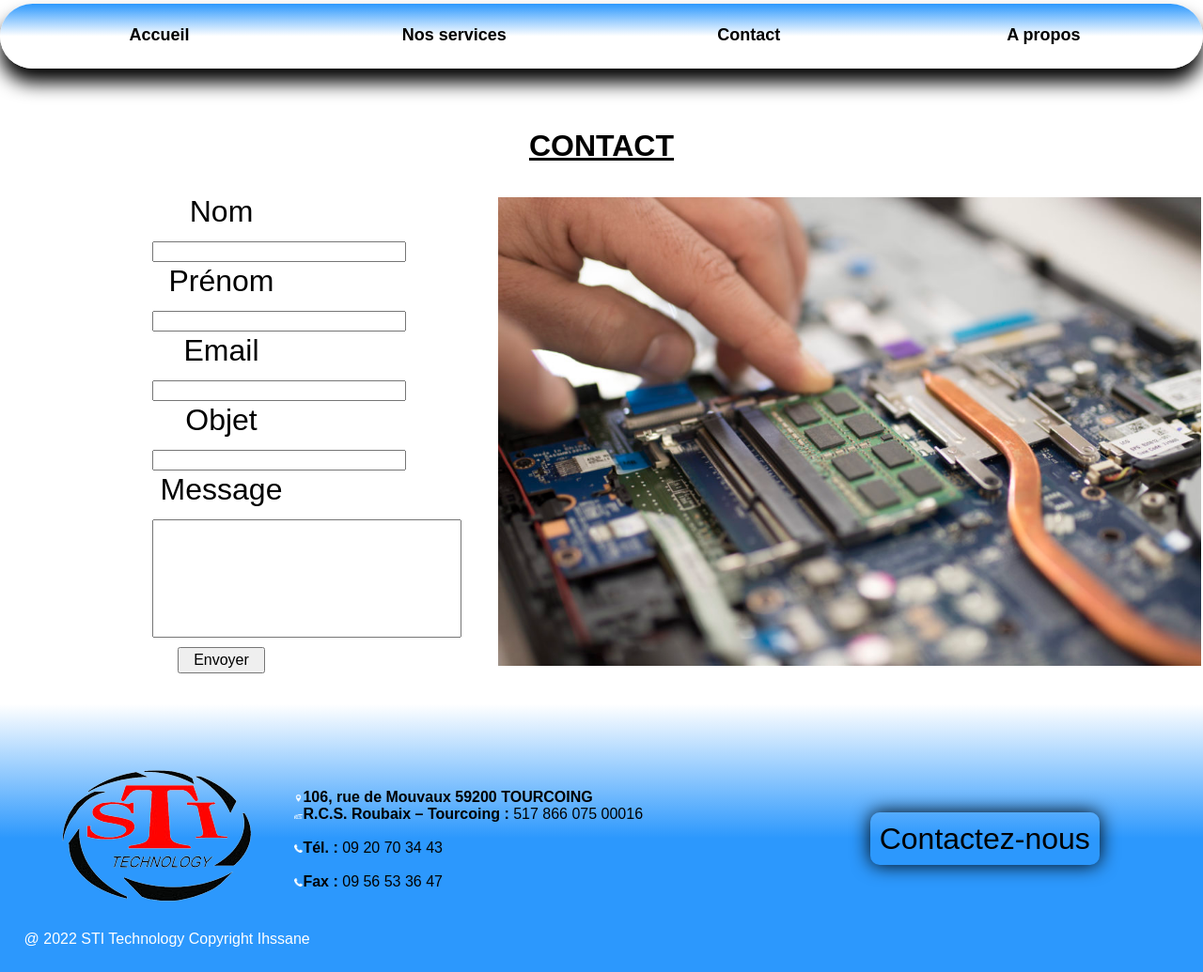
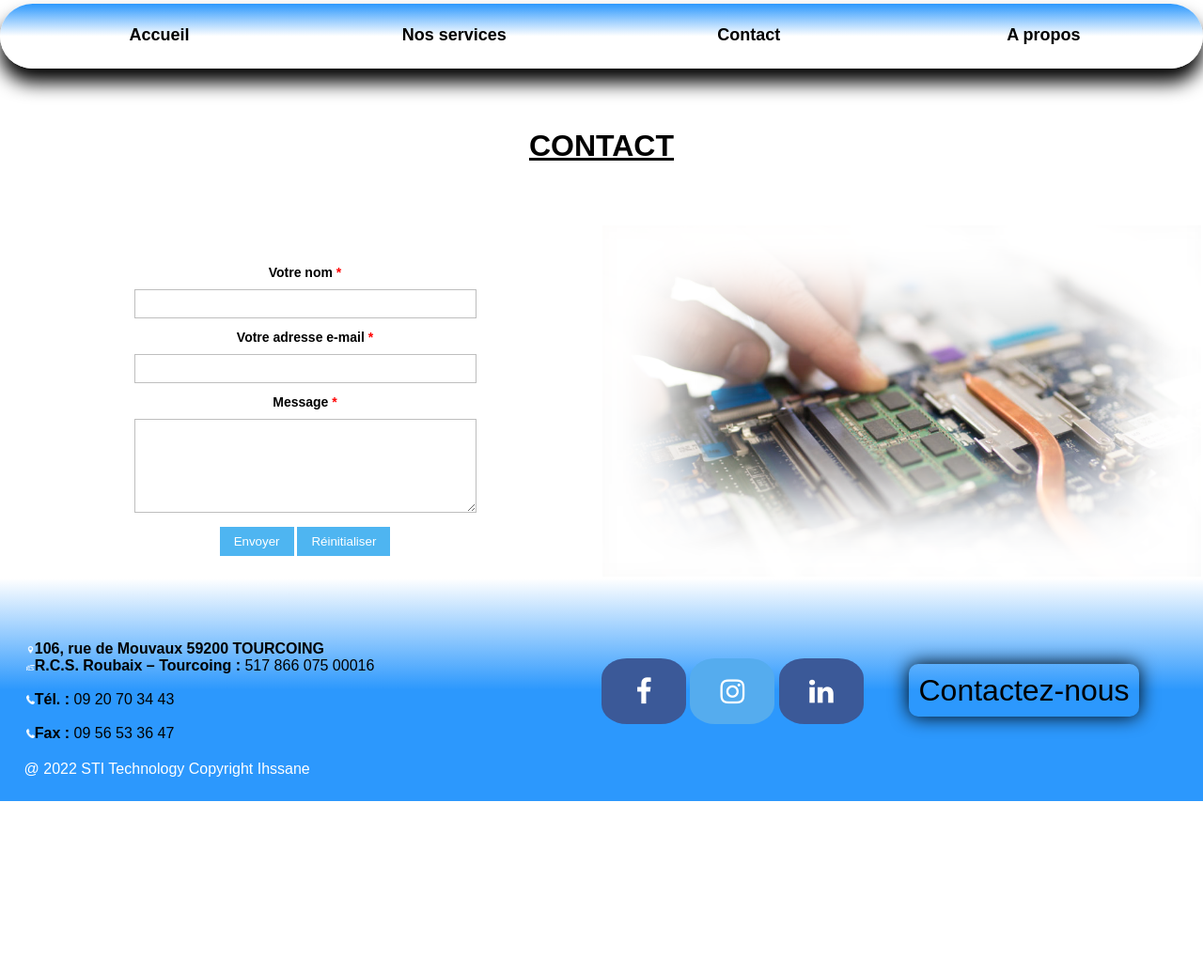
Before and after one commit to Ancestrix/sti-technology, a PHP site: page /contact.html in a window 1280 px wide; the page is wider, and only the part inside the window is pictured. Shown: the part 151-1186 px from the top of that part at 94% size. After the commit the page ends 1004 px from the top of that part, so only its background shows below. Run offline with PHP 8.4, Linux system fonts and the light colour scheme.

Commit message:
ajout des modif

```diff
--- a/contact.html
+++ b/contact.html
@@ -4,8 +4,59 @@
     <meta charset="UTF-8">
     <meta http-equiv="X-UA-Compatible" content="IE=edge">
     <meta name="viewport" content="width=device-width, initial-scale=1.0">
+    <link rel="stylesheet" href="https://cdnjs.cloudflare.com/ajax/libs/font-awesome/4.7.0/css/font-awesome.min.css">
     <link rel="stylesheet" href="style_contact.css">
     <title>STI Technology</title>
+    <script>
+      function validateForm(){
+        var name = document.forms["myForm"]["name"];
+        var email = document.forms["myForm"]["email"];
+        var message = document.forms["myForm"]["message"];
+
+        if (name.value == "")
+        {
+            document.getElementById('errorname').innerHTML="Veuillez entrez un nom valide";
+            name.focus();
+            return false;
+        }else{
+            document.getElementById('errorname').innerHTML="";
+        }
+
+        if (email.value == "")
+        {
+            document.getElementById('erroremail').innerHTML="Veuillez entrez une adresse mail valide";
+            email.focus();
+            return false;
+        }else{
+            document.getElementById('erroremail').innerHTML="";
+        }
+
+        if (email.value.indexOf("@", 0) < 0)
+        {
+            document.getElementById('erroremail').innerHTML="Veuillez entrez une adresse mail valide";
+            email.focus();
+            return false;
+        }
+
+        if (email.value.indexOf(".", 0) < 0)
+        {
+            document.getElementById('erroremail').innerHTML="Veuillez entrez une adresse mail valide";
+            email.focus();
+            return false;
+        }
+
+        if (message.value == "")
+        {
+            document.getElementById('errormsg').innerHTML="Veuillez entrez un message valide";
+            message.focus();
+            return false;
+        }else{
+            document.getElementById('errormsg').innerHTML="";
+        }
+
+        return true;
+      }
+    </script>
 </head>
 <body>
   <a href="index.html" class="logo"><img src="stilogo.png" /></a>
@@ -26,30 +77,69 @@
       <table>
         <tr>
           <td class="formulaire">
-            <form action="mailto:mokadem59200@live.fr?subject=Test&body=Mon test de mail" method="get">
-              Nom <br><input type="text" name="nom"><br>
-              Prénom <br><input type="text" name="prenom"><br>
-              Email <br><input type="email" name="email" id=""><br>
-              Objet <br><input type="text" name="sujet" id=""><br>
-              Message <br><input type="text" name="message" id="msg" width="200"><br>
-              <a href="mailto:mokadem59200@live.fr?subject=Test&body=Mon test de mail"><input type="submit" value="Envoyer" id="send" ></a>
-            </form>
+            <form name="myForm" action="/file.php" onsubmit="return validateForm()" method="post">
+              <table class="form-style">
+                 <tr>
+                    <td>
+                       <label>
+                          Votre nom <span class="required">*</span>
+                       </label>
+                    </td>
+                    <td>
+                       <input type="text" name="name" class="long"/>
+                       <span class="error" id="errorname"></span>
+                    </td>
+                 </tr>
+                 <tr>
+                    <td>
+                       <label>
+                          Votre adresse e-mail <span class="required">*</span>
+                       </label>
+                    </td>
+                    <td>
+                       <input type="email" name="email" class="long"/>
+                       <span class="error" id="erroremail"></span>
+                    </td>
+                 </tr>
+                 <tr>
+                    <td>
+                       <label>
+                          Message <span class="required">*</span>
+                       </label>
+                    </td>
+                    <td>
+                       <textarea name="message" class="long field-textarea"></textarea>
+                       <span class="error" id="errormsg"></span>
+                    </td>
+                 </tr>
+                 <tr>
+                    <td></td>
+                    <td>
+                       <input type="submit" value="Envoyer">
+                       <input type="reset" value="Réinitialiser">
+                    </td>
+                 </tr>
+              </table>
+           </form>
           </td>
-          <td class="info"><img src="informatique.jpg" /></td>
+          <td class="info"><div></div></td>
         </tr>
       </table>
     </contenu>
+
     <footer>
       <table class="gauche">
         <tr>
-          <td class="logo">
-            <img src="stilogo.png"/>
-          </td>
           <td class="coordonnee">
             <img src="adresse.png"/><b>106, rue de Mouvaux 59200 TOURCOING </b><br>
             <p><img src="rcs.png"/><b>R.C.S. Roubaix – Tourcoing :</b> 517 866 075 00016 </p> <br>
             <p><img src="phone.png"/><b>Tél. : </b><a href="tel:" class="tel"> 09 20 70 34 43</a></p><br>
             <p><img src="phone.png"/><b>Fax :</b><a href="tel:" class="tel"> 09 56 53 36 47</a></p>
+          </td>
+          <td class="rs">
+            <a href="#" class="fa fa-facebook"></a>
+            <a href="#" class="fa fa-instagram"></a>
+            <a href="#" class="fa fa-linkedin"></a>
           </td>
           <td class="contact"><a href="mailto:mokadem59200@live.fr?subject=Test&body=Mon test de mail" class="foot">Contactez-nous</a></td>
         </tr>
--- a/style_contact.css
+++ b/style_contact.css
@@ -55,8 +55,8 @@ a.logo{
     width: fit-content;
     text-align: center;
     margin-left: 45%;
-    margin-right: 45%;
 }
+
 
 nav li a:hover{
     color: red;
@@ -74,44 +74,27 @@ h1.titre{
     box-shadow: inset 5px 5px 80px 0px black;
 }
 
-contenu form {
-    padding: 15%;
-    text-align: center;
-    font-size: 200%;
-}
 
-input {
-    padding-inline-end: 40%;
-    font-size: medium;
+contenu table {
+    width: 100%;
+    margin-top: 5%;
     text-align: center;
 }
 
-input#send{
-    margin-top: 2%;
-    padding-inline: 10%;
-    padding-block: 2%;
-    font-size: medium;
+
+contenu td.info {
+    width: 50%;
 }
 
-input#msg {
-    padding-inline-end: 80%;
-    padding-block-end: 70%;
-    font-size: medium;
+contenu td.info div{
+    width: 100%;
+    height: 374px;
+    background-image: url("./informatique.jpg");
+    background-size:cover;
+    background-repeat: no-repeat;
+    box-shadow: inset 0px 0px 75px 100px white;
 }
 
-
-contenu table {
-    width: 90%;
-    margin-left: 10%;
-    text-align: right;
-}
-contenu td.info{
-    box-shadow: inset 1px 1px 100px white;
-}
-
-contenu td img{
-    width: 80%;
-}
 
 footer {
     padding-top: 5%;
@@ -165,3 +148,172 @@ footer a.tel{
 footer a:hover{
     color: red;
 }
+
+.fa {
+    padding: 20px;
+    font-size: 30px;
+    width: 50px;
+    text-align: center;
+    text-decoration: none;
+    border-radius: 30%;
+  }
+
+  .fa:hover {
+    opacity: 0.7;
+  }
+
+
+  .fa-facebook {
+    background: #3B5998;
+    color: white;
+  }
+
+  .fa-instagram {
+    background: #55ACEE;
+    color: white;
+  }
+
+  .fa-linkedin {
+    background: #3B5998;
+    color: white;
+  }
+
+  @media screen and (max-width: 700px) and (min-width: 350px){
+
+    a.logo{
+        text-align: justify;
+        margin-left: 25%;
+    }
+
+    footer td.contact{
+        width: 25%;
+        font-size: 0.4em;
+    }
+
+    .fa {
+        padding: 10px;
+        width: 12px;
+        text-align: center;
+        text-decoration: none;
+        border-radius: 30%;
+        font-size: small;
+      }
+  }
+
+  @media screen and (max-width: 350px) {
+
+    td.coordonnee p,td.coordonnee b{
+        font-size: small;
+    }
+
+    a.logo{
+        text-align: justify;
+        margin-left: 20%;
+    }
+
+    footer td.contact{
+        width: 25%;
+        font-size: 0.32em;
+    }
+
+    .fa {
+        padding: 5px;
+        width: 12px;
+        text-align: center;
+        text-decoration: none;
+        border-radius: 30%;
+        font-size: small;
+      }
+    }
+    @media screen and (max-width: 1000px) and (min-width: 700px) {
+
+        a.logo{
+            text-align: justify;
+            margin-left: 40%;
+        }
+
+        footer td.contact{
+            width: 25%;
+            font-size: 0.8em;
+        }
+
+        .fa {
+            padding: 20px;
+            width: 12px;
+            text-align: center;
+            text-decoration: none;
+            border-radius: 30%;
+            font-size: large;
+          }
+  }
+
+
+
+
+
+
+
+
+
+.form-style {
+    margin:10px auto;
+    width: 400px;
+    padding: 20px 12px 10px 20px;
+    font: 14px "Lucida Sans Unicode", "Lucida Grande", sans-serif;
+  }
+  .form-style td {
+    padding: 0;
+    display: block;
+    list-style: none;
+    margin: 10px 0 0 0;
+  }
+  .form-style label{
+    margin:0 0 3px 0;
+    padding:0px;
+    display:block;
+    font-weight: bold;
+  }
+  .form-style .required{
+    color:red;
+  }
+  .form-style input[type=submit], .form-style input[type=reset]{
+    background: #4eb5f1;
+    padding: 8px 15px 8px 15px;
+    border: none;
+    color: #fff;
+  }
+  .form-style input[type=submit]:hover, .form-style input[type=reset]:hover{
+    background: #4eb5f1;
+    box-shadow:none;
+    -moz-box-shadow:none;
+    -webkit-box-shadow:none;
+  }
+  .form-style .field-textarea{
+    height: 100px;
+  }
+  .form-style input[type=text],
+  .form-style input[type=email],
+  textarea{
+    box-sizing: border-box;
+    -webkit-box-sizing: border-box;
+    -moz-box-sizing: border-box;
+    border:1px solid #BEBEBE;
+    padding: 7px;
+    margin:0px;
+    outline: none;
+  }
+  .form-style .long{
+    width: 100%;
+  }
+  .form-style input[type=text]:focus,
+  .form-style input[type=email]:focus,
+  .form-style textarea:focus{
+    -moz-box-shadow: 0 0 8px #88D5E9;
+    -webkit-box-shadow: 0 0 8px #88D5E9;
+    box-shadow: 0 0 8px #88D5E9;
+    border: 1px solid #88D5E9;
+  }
+  .error{
+    color: #D8000C;
+    background-color: #FFBABA;
+  }
```
Also changed, not shown: service.html (+4 -7 lines).
